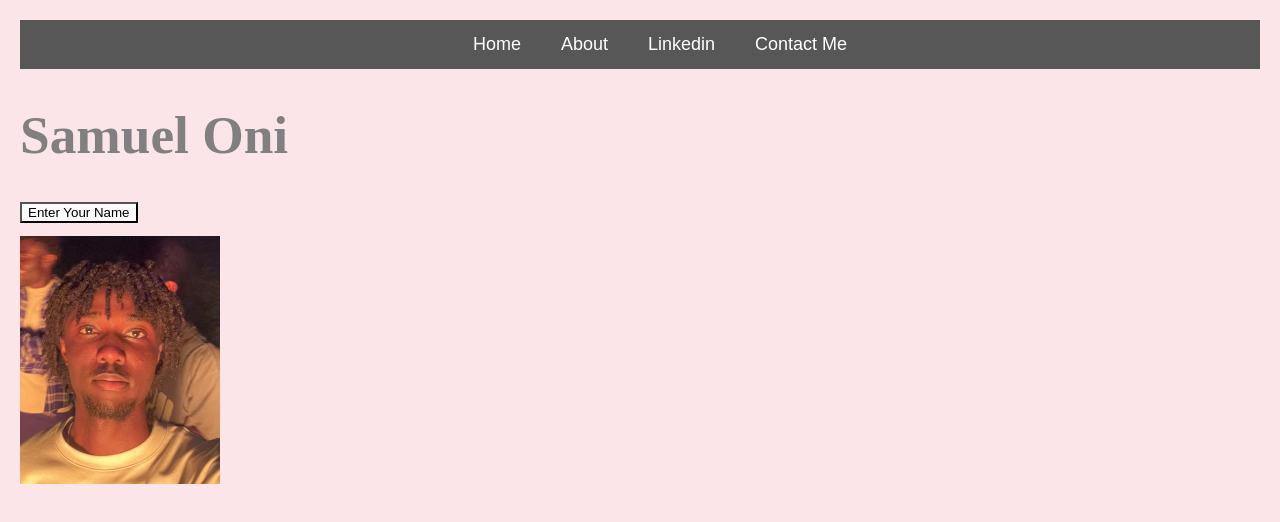
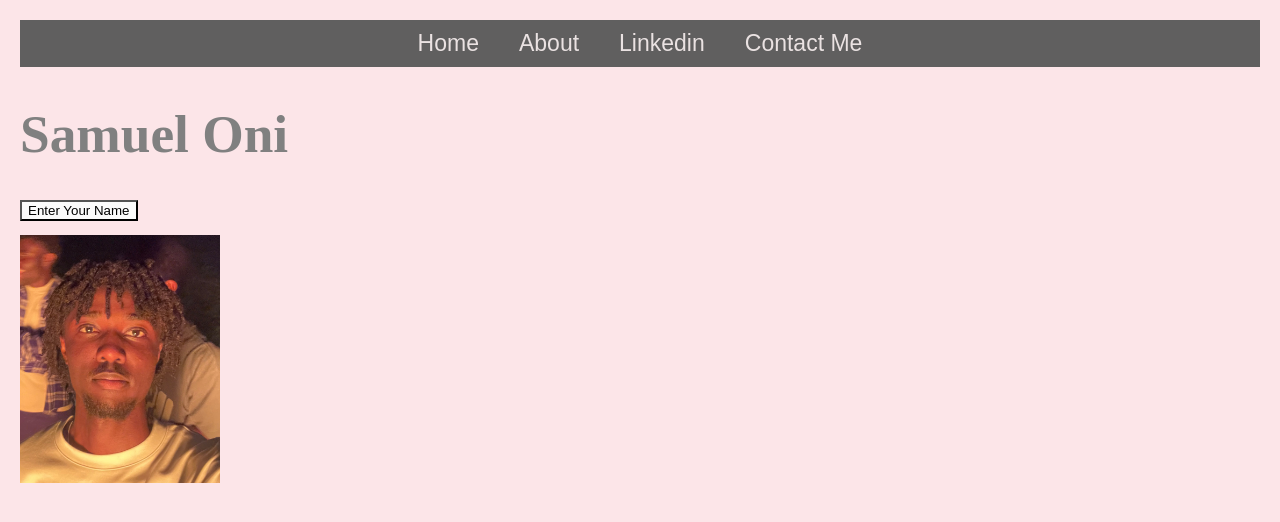
Before and after one commit to samue3l/samue3l.github.io, a plain HTML site: page index.html in a window 1280 px wide. Drawn offline with Linux system fonts and the light colour scheme.

Commit message:
Update index.css

```diff
--- a/index.css
+++ b/index.css
@@ -53,14 +53,16 @@ td {
 }
 
 nav {
-    background-color: #585757;
-    padding:  0.5px 0;
+    background-color:rgb(96, 95, 95);
+    padding:  10px 0;
 }
 
 nav ul {
     list-style: none;
     display: flex;
     justify-content: center;
+    margin: 0;
+    padding: 0;
 }
 
 nav ul li {
@@ -68,9 +70,10 @@ nav ul li {
 }
 
 nav ul li a {
-    color: white;
+    color: rgb(234, 226, 226);
     text-decoration: none;
-    font-size: 18px;
+    font-size: 23px;
+    transition: 0.3s ease; font-size: 0.3s ease; /*smooth hover */
 }
 
 nav ul li a:hover {
```
